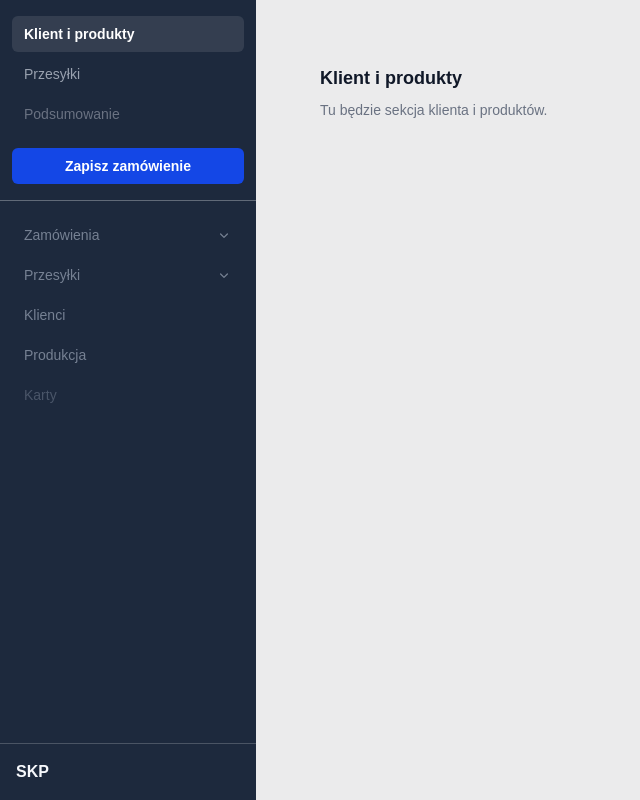
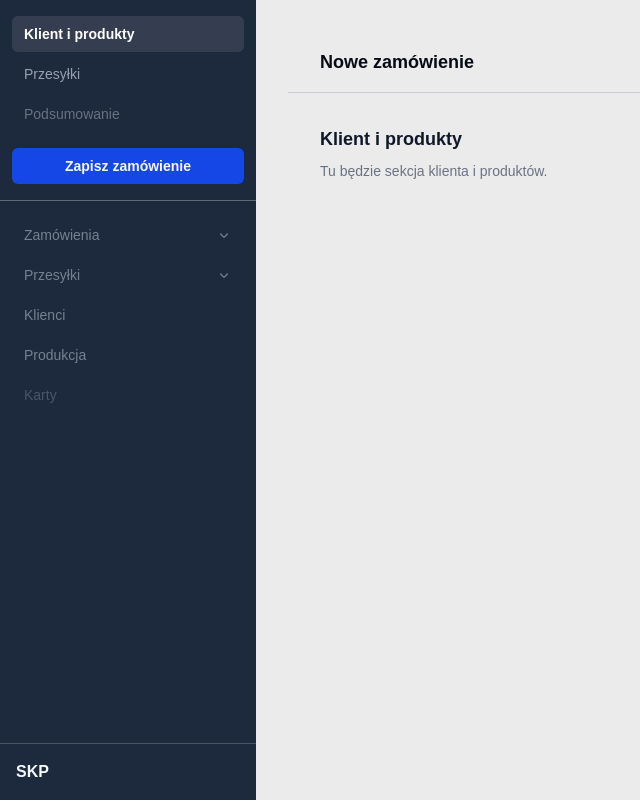
Before and after one commit to dexter69/skp-frontend, a SvelteKit app: page /zamowienia/1/edycja in a window 1280 px wide. Shown: the whole page, without its empty margins (0-640 px from the left). Built offline with nearby package versions, Linux system fonts and the light colour scheme.

Commit message:
Dodany nagłówek w treści widoku nowego/edytowanego zamówienia

```diff
--- a/src/routes/zamowienia/[id]/+layout.svelte
+++ b/src/routes/zamowienia/[id]/+layout.svelte
@@ -14,6 +14,20 @@
   function wybierzSekcje(sekcja) {
     if (!sekcja.disabled) aktywnaSekcja = sekcja.id;
   }
+
+  // Mock danych — później przyjdą z API
+  let zamowienie = $state({
+    id: 123,
+    numer: null,   // null = szkic, '256/26 MS' = opublikowane
+  });
+
+  const badge = $derived(zamowienie.numer ? null : 'Szkic');
+
+  const tytul = $derived(
+    zamowienie.numer
+      ? `Zamówienie ${zamowienie.numer}`
+      : 'Nowe zamówienie'
+  );
 
   const sidebar = getContext('sidebar');
   sidebar.ustawKontekst(nawigacjaSekcji);
@@ -45,10 +59,23 @@
   </ul>
 
   <div class="mt-4">
-    <button class="w-full rounded-md bg-accent px-3 py-2 text-sm font-semibold text-white hover:bg-accent-hover">
+    <button class="w-full rounded-md bg-accent px-3 py-2 text-sm font-semibold text-text-on-dark hover:bg-accent-hover transition-colors">
       Zapisz zamówienie
     </button>
   </div>
 {/snippet}
 
-{@render children()}
+<!-- Header PG -->
+<div class="border-b border-border-default bg-bg-primary px-8 py-4 flex items-center gap-x-3">
+  <h1 class="text-lg font-semibold text-text-heading">{tytul}</h1>
+  {#if zamowienie.badge}
+    <span class="inline-flex items-center rounded-md bg-border-default px-2 py-1 text-xs font-medium text-text-secondary">
+      {badge}
+    </span>
+  {/if}
+</div>
+
+<!-- Treść strony -->
+<div class="flex-1 overflow-y-auto">
+  {@render children()}
+</div>
```
